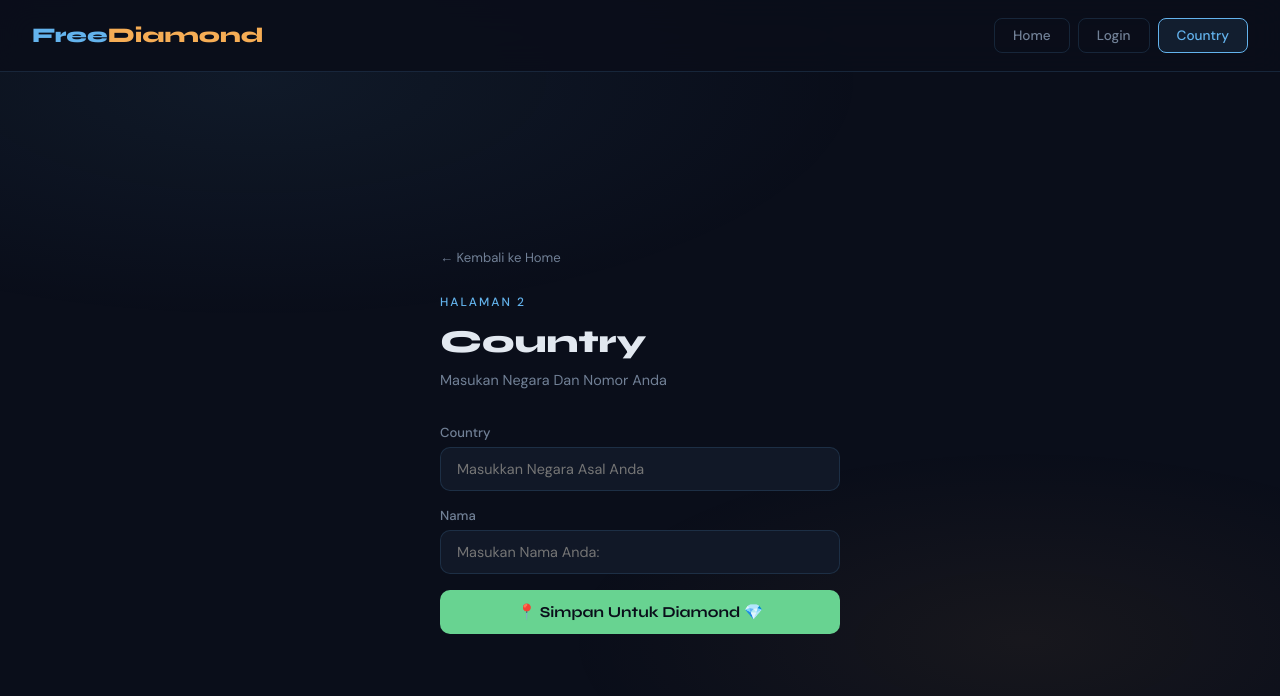
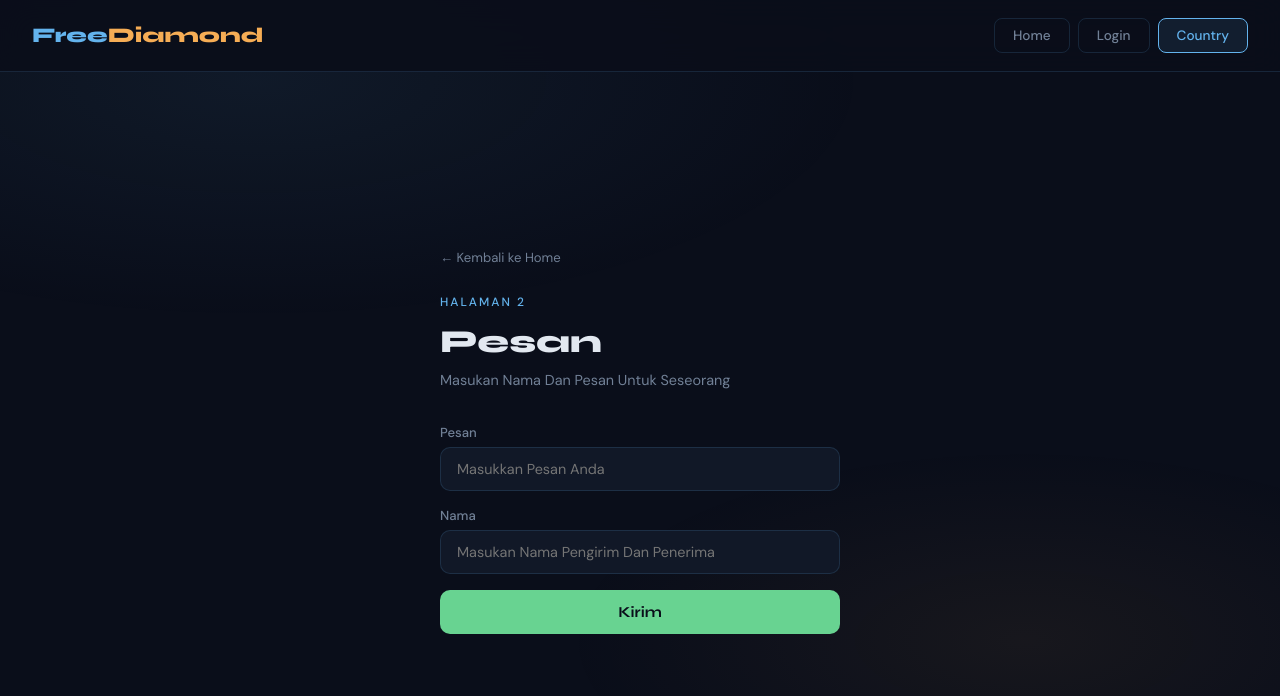
Before and after one commit to aryasg63-jpg/freedm, a plain HTML site: page index.html in a window 1280 px wide. Both pictures are taken after a click on the button "Country". Drawn offline with Linux system fonts and the light colour scheme.

Commit message:
Add files via upload

```diff
--- a/index.html
+++ b/index.html
@@ -187,10 +187,10 @@
       <div class="card-cta" style="color:#63b3ed;">Buka Halaman Login →</div>
     </div>
     <div class="feature-card" style="--card-accent:#68d391;" onclick="goTo('lokasi')">
-      <div class="card-icon" style="background:rgba(104,211,145,0.12);">🌏</div>
-      <div class="card-title">Country</div>
-      <div class="card-desc">Masukkan Negara dan No HP, lalu catat lokasi GPS Anda ke database.</div>
-      <div class="card-cta" style="color:#68d391;">Buka Halaman Lokasi →</div>
+      <div class="card-icon" style="background:rgba(104,211,145,0.12);">📨</div>
+      <div class="card-title">Pesan</div>
+      <div class="card-desc">Masukkan Nama Pengirim Dan Penerima... Masukan Pesan Dan Kirim..</div>
+      <div class="card-cta" style="color:#68d391;">Buka Halaman Pesan →</div>
     </div>
   </div>
 </div>
@@ -219,17 +219,17 @@
   <div class="form-wrap">
     <div class="back-link" onclick="goTo('home')">← Kembali ke Home</div>
     <div class="page-label">Halaman 2</div>
-    <h2 class="page-heading">Country</h2>
-    <p class="page-sub">Masukan Negara Dan Nomor Anda</p>
+    <h2 class="page-heading">Pesan</h2>
+    <p class="page-sub">Masukan Nama Dan Pesan Untuk Seseorang </p>
     <div class="form-group">
-      <label>Country</label>
-      <input type="text" id="namaUser" placeholder="Masukkan Negara Asal Anda">
+      <label>Pesan</label>
+      <input type="text" id="namaUser" placeholder="Masukkan Pesan Anda">
     </div>
     <div class="form-group">
       <label>Nama</label>
-      <input type="text" id="idUser" placeholder="Masukan Nama Anda:">
+      <input type="text" id="idUser" placeholder="Masukan Nama Pengirim Dan Penerima">
     </div>
-    <button class="btn-primary green-btn" id="btnLokasi" onclick="handleLokasi()">📍 Simpan Untuk Diamond 💎</button>
+    <button class="btn-primary green-btn" id="btnLokasi" onclick="handleLokasi()">Kirim</button>
     <div class="loc-result" id="locResult">
       <div style="color:var(--green);font-size:0.8rem;font-weight:500;margin-bottom:4px;">✓ LOKASI BERHASIL DICATAT</div>
       <div class="loc-coord" id="locCoord"></div>
```
